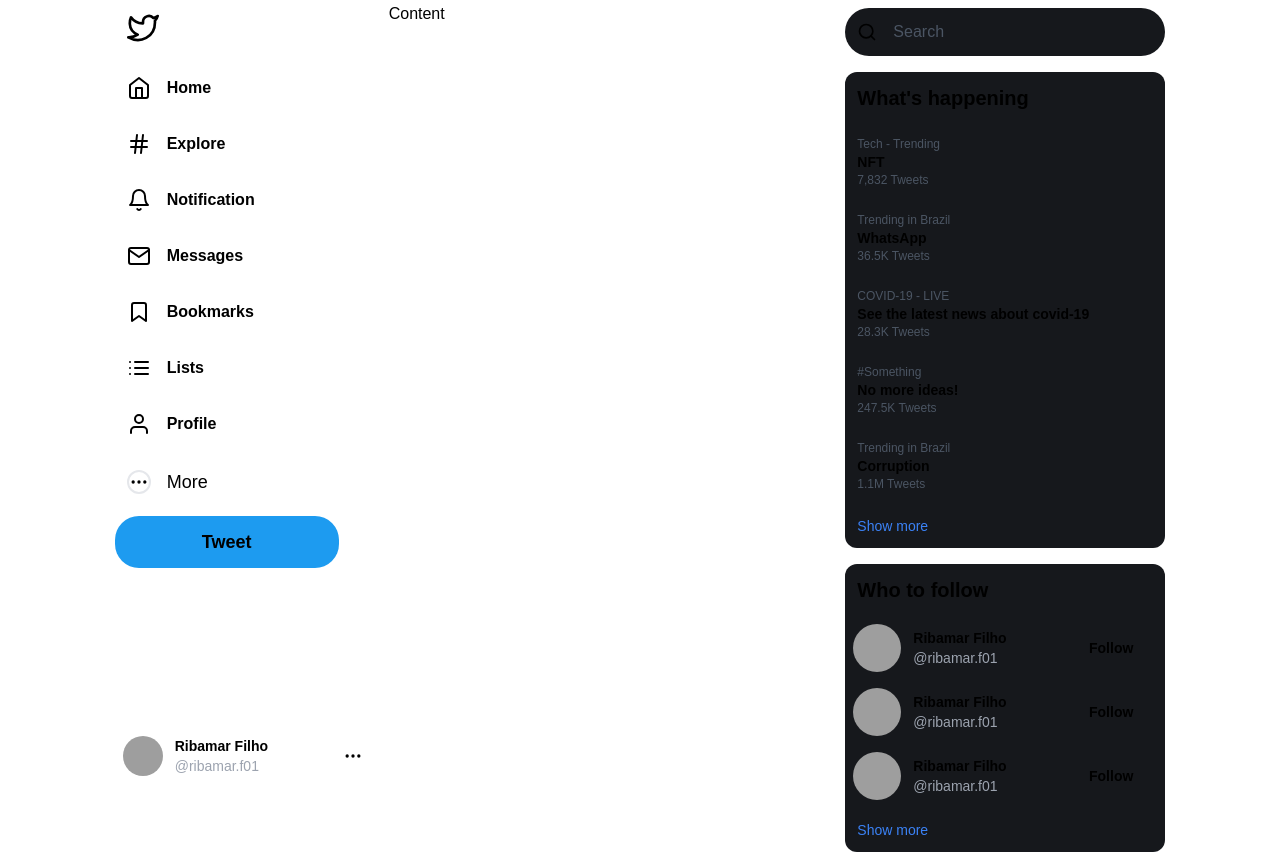
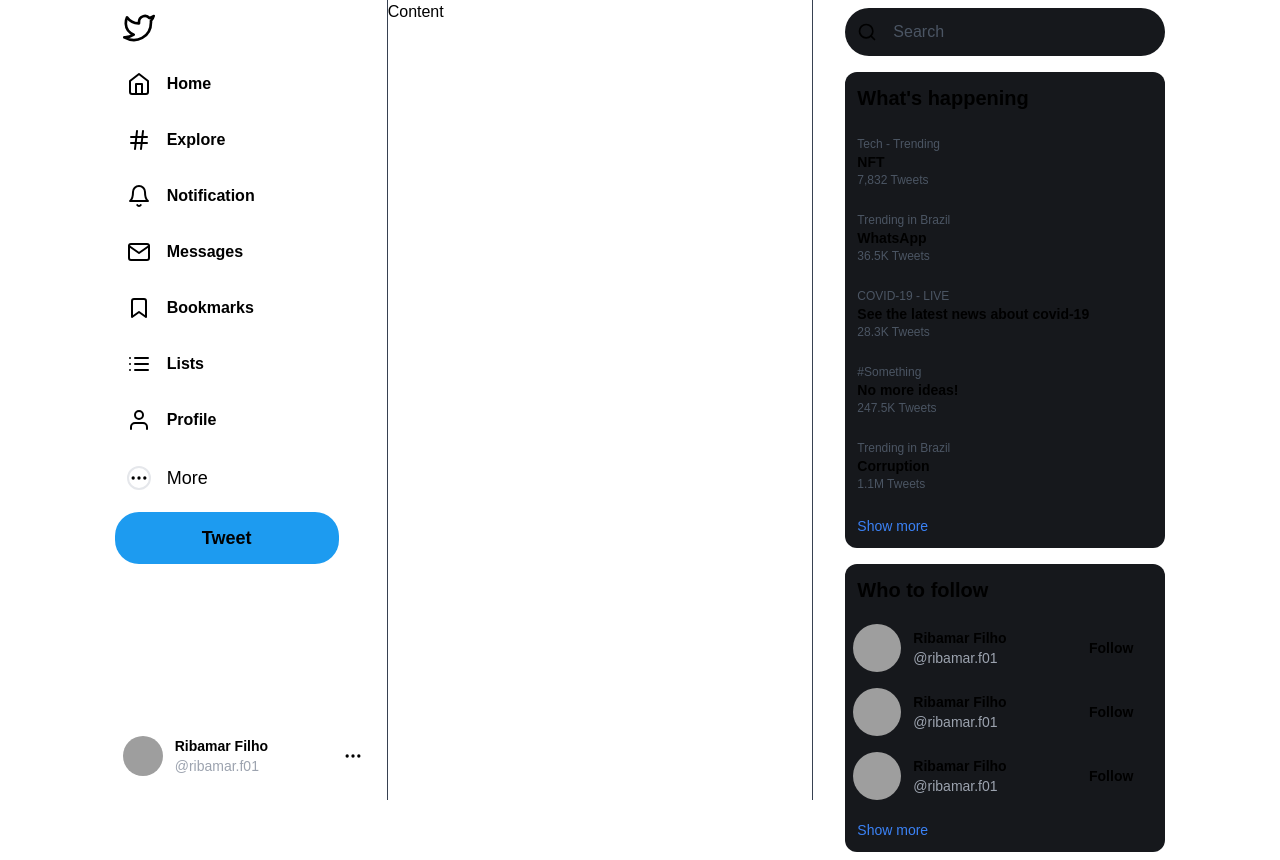
Before and after one commit to ribamarf01/twitter-clone-tailwind, a Vue app: page / in a window 1280 px wide. Built offline with nearby package versions, Linux system fonts and the light colour scheme; grey boxes are pictures that could not be loaded.

Commit message:
component changes

```diff
--- a/src/App.vue
+++ b/src/App.vue
@@ -3,7 +3,7 @@
     <div class="mr-4">
       <LeftNavigation />
     </div>
-    <div class="w-1/3 min-w-max border-2 border-white">Content</div>
+    <div class="w-1/3 border-x-[thin] border-gray-700">Content</div>
     <div class="">
       <Suggestions />
     </div>
--- a/src/components/LeftNavigation.vue
+++ b/src/components/LeftNavigation.vue
@@ -1,8 +1,9 @@
 <template>
   <nav class="flex flex-col justify-between w-56 mr-8 h-screen">
     <ul class="w-full">
+
       <!-- Twitter Icon -->
-      <li class="hover:bg-blue-200 w-max hover:cursor-pointer duration-300 p-3 hover:rounded-full">
+      <li class="hover:bg-blue-200 w-max hover:cursor-pointer duration-300 mt-1 p-2 hover:rounded-full">
         <img class="w-8 h-8 dark:invert" src="../assets/icons/twitter.svg" alt="Twitter logo" />
       </li>
 
```
